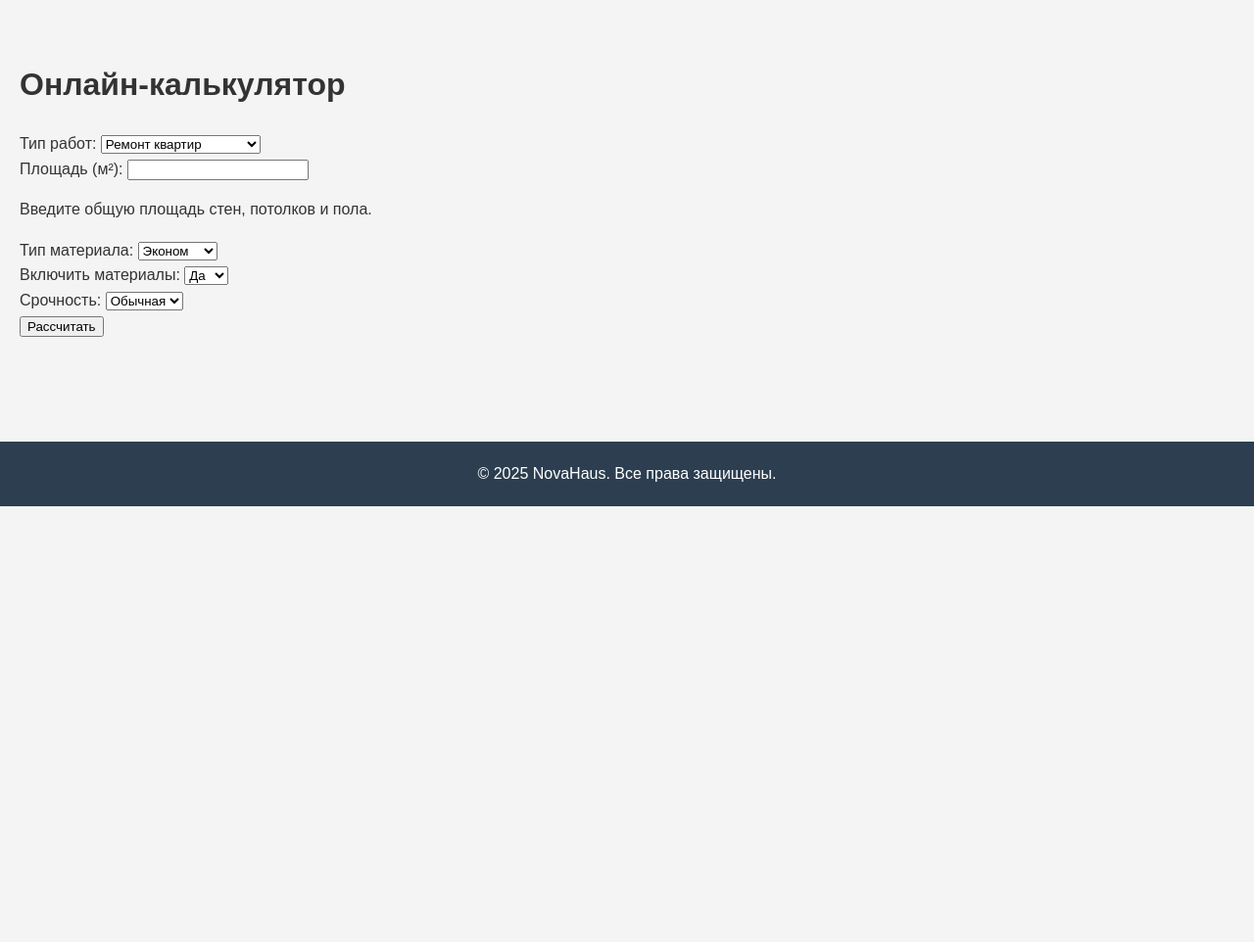
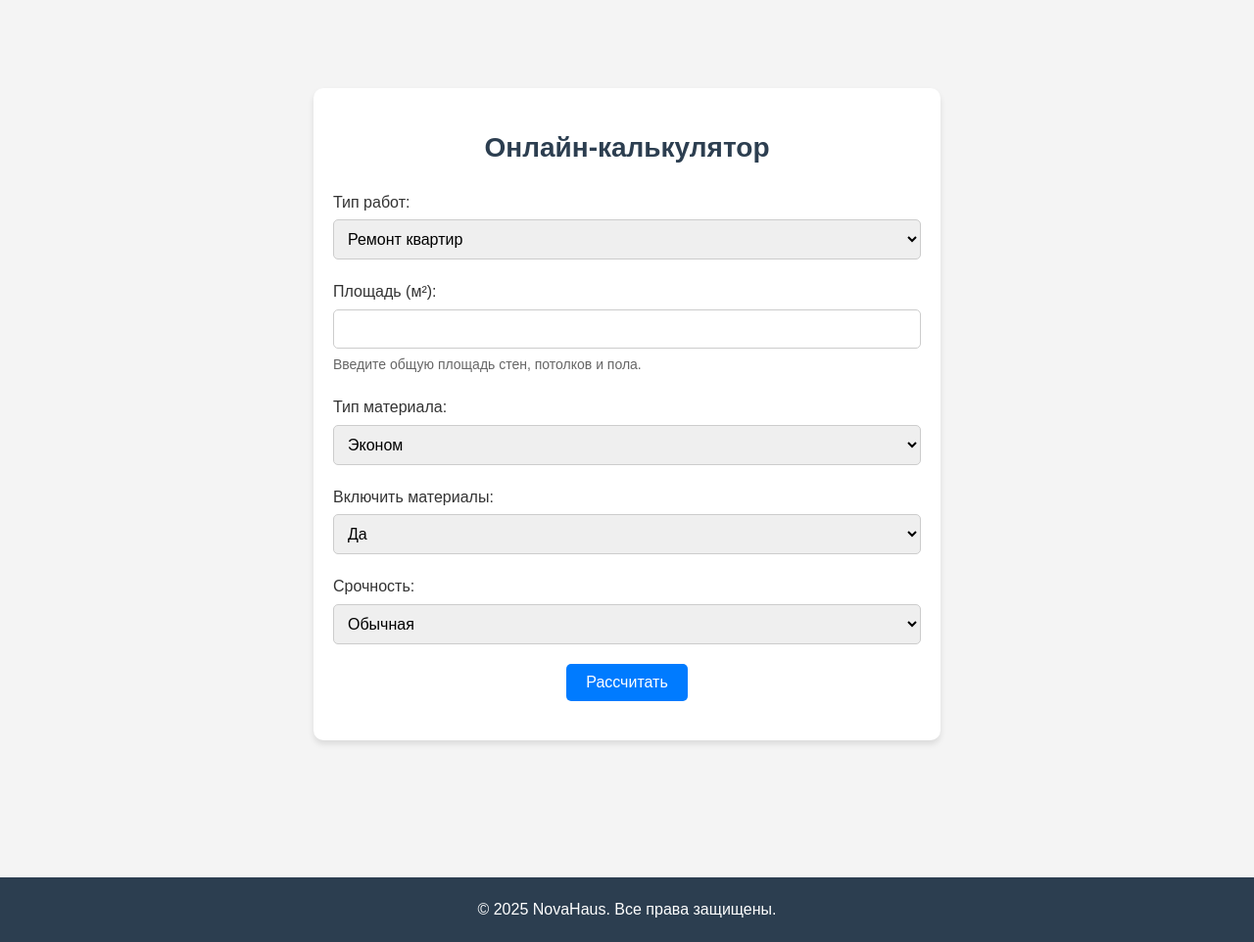
Before and after one commit to Evgenij-MS/NovaHaus, a Django app: page /calculator/ in a window 1280 px wide. Shown: the part 215-1177 px from the top of the page at 98% size. Before the commit the page ends 732 px from the top, so only its background shows below. Run offline with Django 5.2, Linux system fonts and the light colour scheme.

Commit message:
css Ñи обновлÐпрокалк и прайс по центру

```diff
--- a/main/templates/main/calculator.html
+++ b/main/templates/main/calculator.html
@@ -6,7 +6,7 @@
 {% block keywords %}калькулятор, стоимость ремонта, утепление, NovaHaus{% endblock %}
 
 {% block content %}
-<div class="container">
+<div class="calculator-container">
     <h1>Онлайн-калькулятор</h1>
     <form id="calculator-form">
         <!-- Выбор типа работ -->
@@ -64,7 +64,7 @@
     </form>
 
     <!-- Результат -->
-    <p id="result"></p>
+    <p id="result" class="result"></p>
 </div>
 
 <script>
--- a/static/css/styles.css
+++ b/static/css/styles.css
@@ -1,3 +1,152 @@
+
+
+/* Общие стили для контейнеров (калькулятор и прайс-лист) */
+.calculator-container,
+.price-list-container {
+    max-width: 600px;
+    margin: 50px auto; /* Центрируем и добавляем отступ сверху */
+    padding: 20px;
+    background-color: #fff;
+    border-radius: 10px;
+    box-shadow: 0 4px 6px rgba(0, 0, 0, 0.1);
+    text-align: center;
+}
+
+/* Заголовок калькулятора и прайс-листа */
+.calculator-container h1,
+.price-list-container h2 {
+    font-size: 28px;
+    margin-bottom: 20px;
+    color: #2c3e50;
+}
+
+/* Группы формы (для калькулятора) */
+.form-group {
+    margin-bottom: 20px;
+    text-align: left;
+}
+
+.form-group label {
+    display: block;
+    font-size: 16px;
+    margin-bottom: 5px;
+    color: #333;
+}
+
+.form-group input,
+.form-group select {
+    width: 100%;
+    padding: 10px;
+    font-size: 16px;
+    border: 1px solid #ccc;
+    border-radius: 5px;
+    box-sizing: border-box;
+}
+
+.form-group .hint {
+    font-size: 14px;
+    color: #666;
+    margin-top: 5px;
+}
+
+/* Кнопка расчета (для калькулятора) */
+.btn {
+    background-color: #007bff;
+    color: #fff;
+    padding: 10px 20px;
+    border: none;
+    border-radius: 5px;
+    font-size: 16px;
+    cursor: pointer;
+    transition: background-color 0.3s;
+}
+
+.btn:hover {
+    background-color: #0056b3;
+}
+
+/* Результат расчета (для калькулятора) */
+.result {
+    font-size: 18px;
+    font-weight: bold;
+    margin-top: 20px;
+    color: #2c3e50;
+}
+
+/* Кнопка прайс-листа */
+.price-list-button {
+    background-color: #28a745; /* Зеленый цвет */
+    color: #fff;
+    padding: 10px 20px;
+    border: none;
+    border-radius: 5px;
+    font-size: 16px;
+    cursor: pointer;
+    transition: background-color 0.3s;
+}
+
+.price-list-button:hover {
+    background-color: #218838; /* Темнее при наведении */
+}
+
+/* Модальное окно для прайс-листа */
+.modal {
+    display: none;
+    position: fixed;
+    z-index: 1000;
+    left: 0;
+    top: 0;
+    width: 100%;
+    height: 100%;
+    background-color: rgba(0, 0, 0, 0.5);
+    overflow: auto; /* Прокрутка для всего модального окна */
+}
+
+.modal-content {
+    background-color: #fff;
+    margin: 5% auto; /* Центрируем и добавляем отступ сверху */
+    padding: 20px;
+    border-radius: 10px;
+    width: 80%;
+    max-width: 800px;
+    position: relative;
+    max-height: 80vh; /* Ограничиваем высоту контента */
+    overflow-y: auto; /* Прокрутка внутри контента */
+}
+
+/* Кнопка закрытия модального окна */
+.close {
+    position: absolute;
+    right: 20px;
+    top: 10px;
+    font-size: 24px;
+    cursor: pointer;
+}
+
+.close:hover {
+    color: #ff0000;
+}
+
+/* Секции прайс-листа */
+.price-list-section {
+    margin-bottom: 20px;
+}
+
+.price-list-section h3 {
+    color: #007bff;
+    margin-bottom: 10px;
+}
+
+.price-list-section ul {
+    list-style-type: none;
+    padding: 0;
+}
+
+.price-list-section li {
+    margin-bottom: 10px;
+    font-size: 16px;
+}
+
 /* Модальное окно */
 .modal {
     display: none;
```
